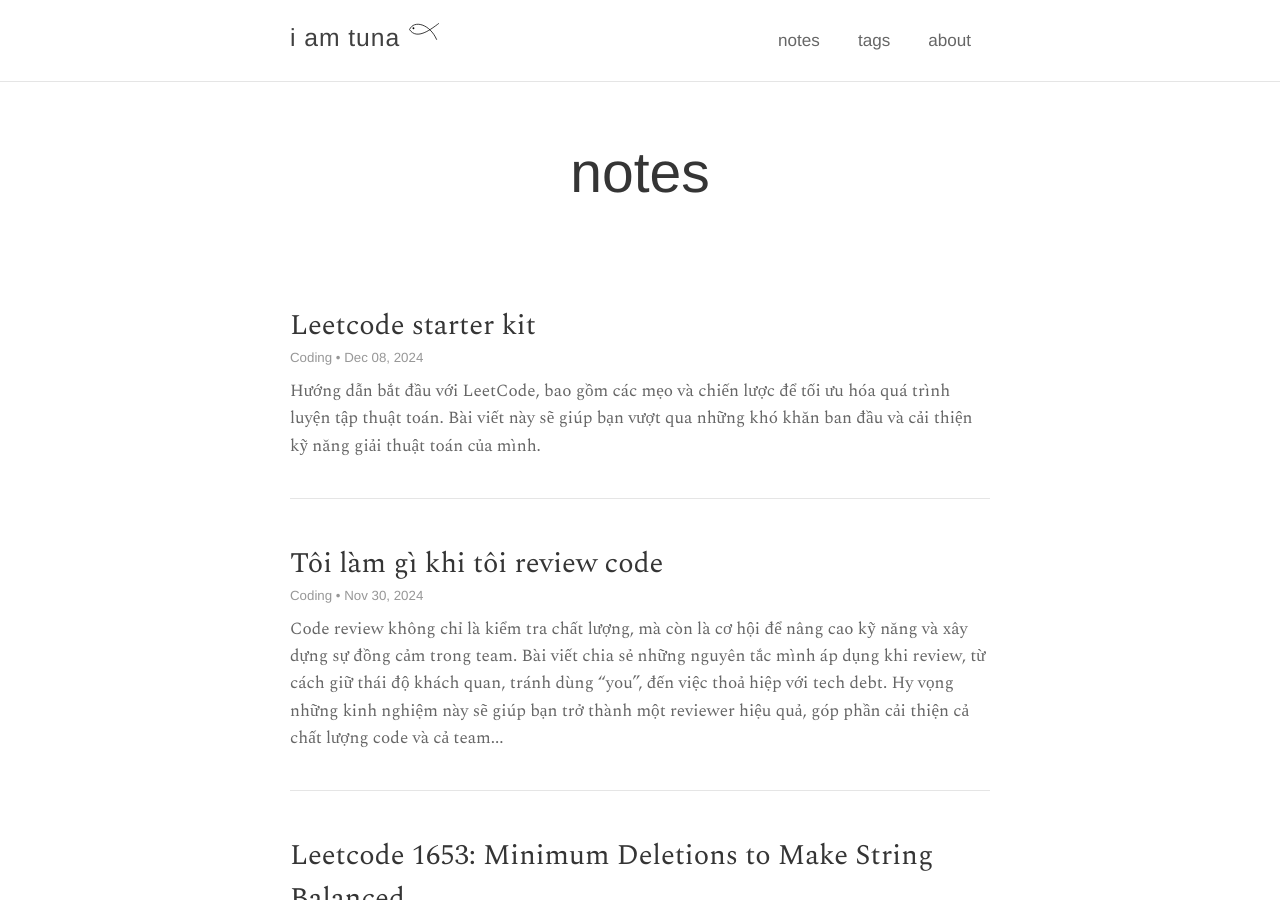
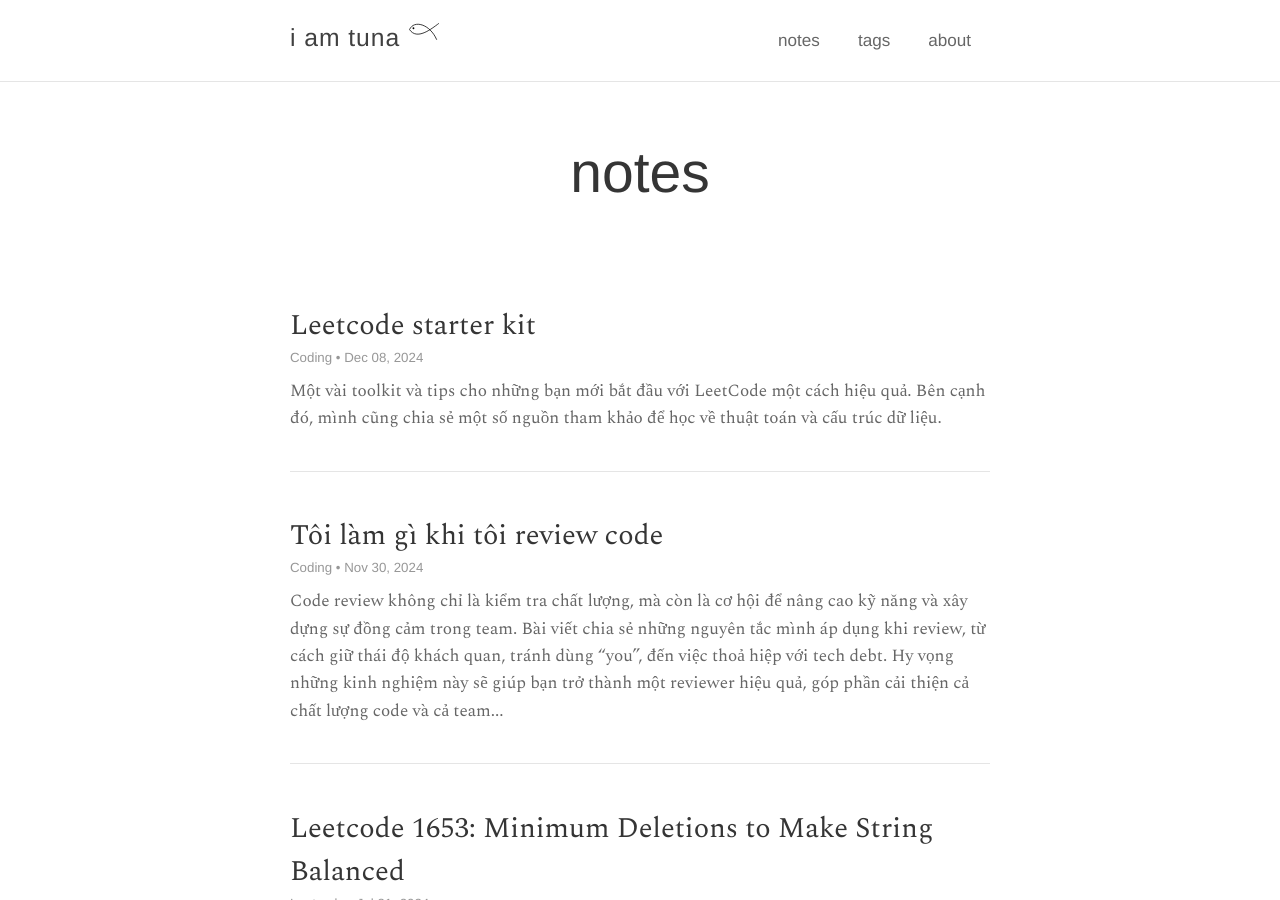
Before and after one commit to tuanchauict/iamtuna.org, a Jekyll site: the page built from docs/index.html, in a window 1280 px wide and 900 px high. Built offline with Jekyll 4.4.1, drawn with Linux system fonts in a browser that asks for light colours; the list of posts is cut into pages by our own code; some of the changed lines change nothing that is shown.

Commit message:
Update daily

````diff
--- a/docs/_posts/2024-12-08-Leetcode-starter-kit.md
+++ b/docs/_posts/2024-12-08-Leetcode-starter-kit.md
@@ -6,7 +6,7 @@
 category: Coding
 tags: leetcode vietnamese
 custom_excerpt: |
-  Hướng dẫn bắt đầu với LeetCode, bao gồm các mẹo và chiến lược để tối ưu hóa quá trình luyện tập thuật toán. Bài viết này sẽ giúp bạn vượt qua những khó khăn ban đầu và cải thiện kỹ năng giải thuật toán của mình.
+  Một vài toolkit và tips cho những bạn mới bắt đầu với LeetCode một cách hiệu quả. Bên cạnh đó, mình cũng chia sẻ một số nguồn tham khảo để học về thuật toán và cấu trúc dữ liệu.
 excerpt_separator: <!--more-->
 sticky: false
 hidden: false
@@ -24,7 +24,7 @@
 - Giải theo chủ đề.
 - Làm bài daily để duy trì thói quen và động lực.
 
-Nếu bạn nóng lòng xem danh sách về các tài liệu học Cấu trúc dữ liệu và giải thuật, hãy chuyển tới [Các nguồn tham khảo để học về DS&A](#các-nguồn-tham-khảo-để-học-về-dsa)
+Nếu bạn nóng lòng xem danh sách về các tài liệu học Cấu trúc dữ liệu và giải thuật, hãy chuyển tới [Các nguồn tham khảo để học về DS&A](#dsa-resources)
 
 ## Giới thiệu
 
@@ -52,16 +52,16 @@
 ## 1. Lúc nào thì nên bắt đầu Leetcode?
 Câu trả lời ngắn gọn là **bây giờ**.
 
-Tuy nhiên, **_nếu bạn chưa từng học về DS&A, hãy học một khoá về DS&A trước khi bắt đầu làm LeetCode_**. Điều này sẽ giúp bạn có cái nhìn tổng quan về các thuật toán và cấu trúc dữ liệu, giúp bạn dễ dàng hơn khi tiếp cận các bài toán phức tạp hơn cũng như có thể đọc hiểu được các lời giải từ các bài viết trên mạng.
+Tuy nhiên, **_nếu bạn chưa từng học về **Data Structures & Algorithms (DS&A)**, hãy học một khoá về DS&A trước khi bắt đầu làm LeetCode_**. Điều này sẽ giúp bạn có cái nhìn tổng quan về các thuật toán và cấu trúc dữ liệu, giúp bạn dễ dàng hơn khi tiếp cận các bài toán phức tạp hơn cũng như có thể đọc hiểu được các lời giải từ các bài viết trên mạng.
 
-Nếu bạn ít khi phải giải quyết vấn đề bằng một thuật toán nào đó, khả năng bạn sẽ mất cảm giác về việc sử dụng thuật toán, các cấu trúc dữ liệu phức tạp ngoài `ArrayList` hoặc `HashMap`. Bắt đầu sớm sẽ giúp bạn lấy lại cảm giác và xây dựng được một **mental model** về các thuật toán và cấu trúc dữ liệu cần thiết để giải các bài khó hơn hoặc áp dụng được vào công việc hằng ngày.
+Nếu bạn ít khi phải giải quyết vấn đề bằng một thuật toán nào đó, khả năng bạn sẽ mất cảm giác về việc sử dụng thuật toán, các cấu trúc dữ liệu phức tạp ngoài `ArrayList` hoặc `HashMap`. Bắt đầu sớm sẽ giúp bạn lấy lại cảm giác và xây dựng được một **_[mental model][mental-model]_** về các thuật toán và cấu trúc dữ liệu cần thiết để giải các bài khó hơn hoặc áp dụng được vào công việc hằng ngày.
 
-Không cần phải phân vân liệu bạn có cần học lại các khóa về **Data Structures & Algorithms (DS&A)** trước hay không. Chỉ cần **bắt đầu**, và khi gặp phải một bài toán cần một giải thuật cụ thể, lúc đó bạn có thể tìm hiểu tài liệu liên quan. Phương pháp tiếp cận tuần tự sẽ giúp bạn học nhanh hơn và thực hành hiệu quả hơn. Công thức của mình là:
+Với các bạn đã học DS&A, không cần phải phân vân liệu bạn có cần học lại DS&A trước hay không, chỉ cần **bắt đầu**. Khi gặp phải một bài toán cần một giải thuật cụ thể, lúc đó hãy tham khảo các tài liệu liên quan (xem [các nguồn tham khảo](#dsa-resources)). Phương pháp tiếp cận vừa làm vừa ôn / học này sẽ đơn giản và có hướng đi rõ ràng hơn việc học lý thuyết thuần rồi mới bắt tay vào làm bài tập. Công thức của mình là:
 1. Làm LeetCode.
 2. Gặp câu không giải được.
 3. Xem lời giải.
 4. Tìm hiểu các giải thuật và cấu trúc dữ liệu liên quan.
-5. Giải các câu liên quan để củng cố.
+5. Giải các bài liên quan để củng cố.
 
 Tuy nhiên, để tránh nản lòng, bạn **không nên chọn một câu ngẫu nhiên để làm bài đầu tiên.** Nếu câu LeetCode đầu tiên của bạn yêu cầu đến những khái niệm khó như **Dynamic Programming**, **LinkedList**, hay **Binary Tree**, bạn sẽ dễ cảm thấy bế tắc. Vì vậy, hãy bắt đầu với những câu cơ bản, dễ hiểu để xây dựng nền tảng.
 
@@ -72,11 +72,12 @@
 4. **[Best Time to Buy and Sell Stock][best-time]** (Easy - Array): Một bài cơ bản để hiểu cách tìm giá trị tối ưu với một vòng lặp đơn.
 5. **[Valid Parentheses][valid-parent]** (Easy - Stack): Một bài tập phổ biến để làm quen với cấu trúc dữ liệu Stack.
 
-  [two-sum]: https://leetcode.com/problems/two-sum/
-  [reverse-string]: https://leetcode.com/problems/reverse-string/
-  [merge-lists]: https://leetcode.com/problems/merge-two-sorted-lists/
-  [best-time]: https://leetcode.com/problems/best-time-to-buy-and-sell-stock/
-  [valid-parent]: https://leetcode.com/problems/valid-parentheses/
+[mental-model]: https://en.wikipedia.org/wiki/Mental_model
+[two-sum]: https://leetcode.com/problems/two-sum/
+[reverse-string]: https://leetcode.com/problems/reverse-string/
+[merge-lists]: https://leetcode.com/problems/merge-two-sorted-lists/
+[best-time]: https://leetcode.com/problems/best-time-to-buy-and-sell-stock/
+[valid-parent]: https://leetcode.com/problems/valid-parentheses/
 
 Bắt đầu với những bài như thế này không chỉ giúp bạn làm quen với nền tảng LeetCode mà còn mang lại cảm giác thành công, từ đó tăng thêm động lực để tiếp tục hành trình.
 
@@ -119,24 +120,25 @@
 - `math`: Hỗ trợ các hàm toán học cơ bản như `gcd, factorial, sqrt, v.v`.
 
 **_3. Code block by indent_**
-Một điều ít khi được để ý việc dùng indent (4-space) để định nghĩa các code block thay vì các cặp `{...}` hay `begin...end` trong Pascal thực sự hữu ích, nhất là trong phỏng vấn khi dùng bảng vì nó giúp code ngắn gọn và tiết kiệm không gian rất nhiều.
+
+Một điều ít khi được để ý là việc dùng indent (4-space) để định nghĩa các code block thay vì các cặp `{...}` hay `begin...end` trong Pascal thực sự hữu ích, nhất là trong phỏng vấn khi dùng bảng vì nó giúp code ngắn gọn và tiết kiệm không gian rất nhiều.
 
 Ví dụ, khi phải viết 2 vòng lặp lồng nhau:
 
 - Với Java hoặc C++:
 ```java
-for (int i = 0; i < n; i++) {
-    for (int j = 0; j < m; j++) {
-        // ...
-    }
-}
+1 for (int i = 0; i < n; i++) {
+2     for (int j = 0; j < m; j++) {
+3         // ...
+4     }
+5 }
 ```
 
 - Với Python:
 ```python
-for i in range(n):
-    for j in range(m):
-        # ...
+1 for i in range(n):
+2     for j in range(m):
+3         # ...
 ```
 
 
@@ -151,15 +153,15 @@
 - **Medium**: Dưới 30 phút.
 - **Hard**: Dưới 60 phút.
 
-Nếu vượt quá thời gian mà vẫn chưa tìm ra lời giải tối ưu, mình sẽ xem hướng dẫn hoặc lời giải để học hỏi cách tiếp cận. Sau đó, mình không vội code và submit ngay, mà để dành bài đó cho ngày hôm sau, nhằm kiểm tra xem mình đã thực sự hiểu và áp dụng được phương pháp hay chưa.
+Nếu vượt quá thời gian mà vẫn chưa tìm ra lời giải, mình sẽ xem hướng dẫn hoặc lời giải để học hỏi cách tiếp cận. Sau đó, mình không vội code và submit ngay, mà để dành bài đó cho ngày hôm sau, nhằm kiểm tra xem mình đã thực sự hiểu và áp dụng được phương pháp hay chưa.
 
-## 4. Hãy note lại
+## 4. Viết note
 Khi giải một bài toán, hãy note lại các thông tin sau:
-- **Intuition**: Từ mô tả bài toán, các giải thuật và cấu trúc dữ liệu có thể dùng để giải bài toán. Các edge cases cần lưu ý.
-- **Time and Space Complexity**: Đánh giá big-0 của lời giải của bạn.
-- Các ghi chú khác, ví dụ, đã sai ở đâu, cần bao nhiêu lần chạy thử, thời gian cần để bạn hoàn thành bài toán, v.v.
+- **Intuition**: Từ mô tả bài toán, suy luận các giải thuật, cấu trúc dữ liệu, hoặc chiến lược có thể dùng để giải bài toán, các edge cases cần lưu ý, v.v.
+- **Time and Space Complexity**: Đánh giá Big-0 của lời giải của bạn.
+- **Các ghi chú khác**, ví dụ, đã sai ở đâu, cần bao nhiêu lần chạy thử, thời gian giải bài, v.v.
 
-Các note này giúp bạn luyện tập thêm việc trao đổi trong quá trình phỏng vấn cũng như xem mình đã mắc lỗi ở đâu và tiến bộ như thế nào qua mỗi bài toán. Dưới đây là form note mình dùng:
+Những ghi chú này giúp bạn luyện tập kỹ năng trao đổi trong quá trình phỏng vấn, cũng như theo dõi lỗi sai và sự tiến bộ của mình qua từng bài toán. Dưới đây là mẫu ghi chú mà mình sử dụng:
 
 ```
 [Hard] 2577. Minimum Time to Visit a Cell In a Grid
@@ -177,24 +179,21 @@
 
 ## 5. Giải theo chủ đề
 
-Sau giai đoạn kickoff, khi bạn đã quen với cách tiếp cận bài toán và làm quen với cú pháp lập trình, đây là lúc chuyển sang giải theo chủ đề. Phương pháp này giúp bạn xây dựng sự tự tin và thành thạo trong việc áp dụng thuật toán cũng như cấu trúc dữ liệu liên quan đến từng loại bài toán cụ thể.
+Sau giai đoạn _kickoff_, khi bạn đã quen với cách tiếp cận bài toán của LeetCode, đây là lúc chuyển sang giải theo chủ đề. Phương pháp này giúp bạn xây dựng sự tự tin và thành thạo trong việc áp dụng thuật toán cũng như cấu trúc dữ liệu liên quan đến từng loại bài toán cụ thể.
 
 #### Tại sao nên giải theo chủ đề?
 
 **_1.	Xây dựng kiến thức có hệ thống_**
 
 Việc tập trung vào từng chủ đề giúp bạn hiểu sâu hơn về thuật toán và cấu trúc dữ liệu liên quan, thay vì chỉ giải rải rác và không có định hướng.
+Luyện tập nhiều bài toán liên quan liên tiếp nhau sẽ giúp bạn hình thành **_mental model_** cho giải thuật và cấu trúc dữ liệu đó hiệu quả hơn.
 
 **_2. Cải thiện khả năng nhận diện bài toán_**
 
 Nhiều bài toán phức tạp thường thuộc các chủ đề quen thuộc. Khi bạn đã thành thạo một chủ đề, bạn sẽ dễ dàng nhận ra giải pháp tiềm năng khi gặp các bài toán tương tự.
 
-**_3.	Tăng hiệu quả ôn tập_**
-
-Khi bạn luyện tập theo nhóm bài liên quan, bạn sẽ dễ nhớ và nắm bắt được mối liên hệ giữa các dạng bài trong cùng một chủ đề, từ đó tối ưu hóa thời gian học tập.
-
 #### Bắt đầu từ đâu?
-Chủ đề đầu tiên mình khuyên bạn luyện tập là [Binary Search][binary-search].
+Chủ đề mình gợi ý bạn nên dùng để bắt đầu là [Binary Search][binary-search].
 
 - Đây là một thuật toán cơ bản nhưng cực kỳ quan trọng. Binary Search không chỉ xuất hiện trong các bài toán trực tiếp mà còn là nền tảng cho nhiều dạng bài phức tạp hơn như tìm kiếm trên không gian câu trả lời (searching on answer space).
 - Một khi bạn hiểu rõ cách hoạt động của Binary Search, bạn sẽ dễ dàng áp dụng nó vào các bài toán như tìm kiếm trên mảng, tối ưu hóa giá trị, hoặc các bài toán liên quan đến đồ thị.
@@ -211,15 +210,20 @@
 
 
 ## 6. Một số toolkit khác
-### Làm bài daily
+#### Làm bài daily
 <img src="/images/2024/12/my-daily-complete.png" width=200/>
 
-Bài LeetCode daily problem đôi khi khó đôi khi dễ, và có cảm giác hơi random, tuy nhiên, làm bài daily có 2 tác dụng là:
-- Giúp bản thân có động lực duy trì. Một khi đã làm được tầm 30 ngày liên tiếp, bạn sẽ không muốn mình bị mất cái streak này.
-- Phát hiện ra những dạng bài mới hoặc những Data Structure hay Algorithm mới. Chính sự hơi random sẽ bổ sung vào kho DS&A của bạn mỗi tuần, phần bù cho việc chỉ giải theo chủ đề như đề cập ở trên.
+LeetCode daily problem đôi lúc khó, đôi lúc dễ, và thường mang tính ngẫu nhiên. Tuy nhiên, làm bài daily mang lại hai lợi ích lớn:
 
-### Hãy dùng IDE khi mới bắt đầu
-Hầu hết chúng ta đều phụ thuộc khá nhiều vào các công cụ hỗ trợ như auto-complete, auto-import, hay thậm chí gần đây là AI để viết code. Chính vì vậy, viết code thẳng lên LeetCode editor thời gian đầu sẽ gặp rất nhiều khó khăn. Bạn sẽ gặp kha khá lỗi sai về cú pháp, thiếu import,... Để tránh các lỗi này, hãy dùng IDE thời gian đầu với một số lượng hạn chế các automation tools, ví dụ, chỉ cho auto-import hoạt động, auto-complete và AI sẽ dc tắt. Mình dùng **[VS Code - Insiders][vscode-insiders]** (phiên bản early release của VS Code) cho LeetCode và cấu hình mặc định tắt hết tất cả các tool automation đi.
+- **_Duy trì động lực_**: Khi bạn đã làm liên tục trong 30 ngày, streak này sẽ trở thành động lực để bạn không bỏ cuộc, tạo thói quen luyện tập đều đặn.
+- **_Mở rộng kiến thức_**: Sự ngẫu nhiên của daily problem giúp bạn tiếp cận các dạng bài mới hoặc học thêm về các Data Structure và Algorithm mà bạn chưa từng gặp, bổ sung thêm vào kỹ năng của mình và cân bằng với việc luyện tập theo chủ đề.
+
+![My badges](/images/2024/12/badges.png)
+
+#### Hãy dùng IDE khi mới bắt đầu
+Hầu hết chúng ta đều phụ thuộc khá nhiều vào các công cụ hỗ trợ như _auto-complete_, _auto-import_, hay thậm chí gần đây là AI để viết code. Chính vì vậy, Việc viết trực tiếp trên LeetCode editor có thể khiến bạn gặp khó khăn, đặc biệt với các lỗi như sai cú pháp, thiếu import,…
+
+Để tránh những rào cản ban đầu này, hãy dùng IDE khi luyện tập, với các công cụ tự động hóa được giới hạn hợp lý. Ví dụ, chỉ bật _auto-import_ và tắt _auto-complete_ cùng AI để rèn luyện khả năng viết code thủ công. Cá nhân mình dùng **[VS Code - Insiders][vscode-insiders]** (phiên bản early release của VS Code) cho LeetCode và cấu hình mặc định tắt hết tất cả các tool automation đi.
 
 Ngoài ra, việc debug trên local vẫn tiện hơn so với việc dùng LeetCode run, nhất là khi code của bạn rơi vào vòng lặp vô hạn.
 
@@ -228,17 +232,35 @@
 [vscode-insiders]: https://code.visualstudio.com/insiders/
 [letcode]: https://iamtuna.org/2019-01-05/lets-code-with-leetcode
 
-### Hướng tới việc 1 hit 1 ~~kill~~ accept
-Điều này hàm ý bạn có một giai đoạn phân tích và test các phân tích của mình trước khi viết code. Đừng vội vàng viết code ngay khi đọc xong đề, hãy đảm bảo bạn đã hiểu rõ yêu cầu và cách tiếp cận bài toán. Một khi bạn đã viết code, hãy test kỹ trước khi submit.
+#### Hướng tới việc 1 hit 1 ~~kill~~ accepted
+Điều này hàm ý bạn có một giai đoạn phân tích và test các phân tích của mình trước khi viết code.
+
+Đừng vội vàng viết code ngay khi đọc xong đề, hãy đảm bảo bạn đã hiểu rõ yêu cầu và cách tiếp cận bài toán. Một khi bạn đã viết code, hãy **_tự chạy tay_** trước khi nhấn **`Run`** và test kỹ trước khi **`Submit`**.
+
 Đây là cách hiệu quả để luyện tập cho việc viết code trong môi trường phỏng vấn.
 
+#### Đặt giới hạn số dòng code cho lời giải
+Mình đặt giới hạn trên cho một bài giải thông thường là **20 LOC** (cho Python), trừ các bài toán cần hiện thực thêm các helper hoặc cấu trúc dữ liệu hỗ trợ (ví dụ Segment Tree, Trie, v.v).
+
+Khi code bị dài không cần thiết, có 2 khả năng xảy ra:
+- Dùng sai cách tiếp cận, hoặc không tối ưu.
+- Thêm hacky code để pass các test case.
+
+#### Cố gắng đạt được `P50` trở lên
+Thông thường, nếu lựa chọn đúng cấu trúc dữ liệu và giải thuật, code của bạn sẽ đạt được P50 (beats 50% submission) về thời gian chạy. Khi chưa đạt được, hãy thử suy nghĩ thêm hoặc tham khảo các lời giải tối ưu hơn để cải thiện.
+
+![Sample about P74](/images/2024/12/p74-daily.png)
+
 ## Các nguồn tham khảo để học về DS&A
+{: #dsa-resources }
+
+![alt text](/images/2024/12/algo-books.png)
 
 #### Sách
-- **[Algorithm Design Manual](http://www.algorist.com/)**: Một cuốn sách khác về thuật toán và cấu trúc dữ liệu, được viết bởi Steven S. Skiena. Theo đánh giá của mình thì cuốn này phù hợp hơn với người đã đi làm và muốn cải thiện kỹ năng thuật toán.
+- **[The Algorithm Design Manual](http://www.algorist.com/)**: Một cuốn sách khác về thuật toán và cấu trúc dữ liệu, được viết bởi Steven S. Skiena. Theo đánh giá của mình thì cuốn này phù hợp hơn với người đã đi làm và muốn cải thiện kỹ năng thuật toán.
 - **[Algorithms (4th Edition)][algorithms-book]**: Một trong những cuốn sách nền tảng về thuật toán và cấu trúc dữ liệu.
 - **[Introduction to Algorithms (3rd Edition)][clrs-book]**: Một cuốn sách khác về thuật toán và cấu trúc dữ liệu, thường được dùng trong các khóa học về DS&A.
-- **[Giải thuật và lập trình][vietnamese-books]**: Một cuốn sách tiếng Việt về thuật toán và lập trình của thầy Lê Minh Hoàng.
+- **[Giải thuật và lập trình][vietnamese-books]**: Một cuốn sách tiếng Việt về thuật toán và lập trình của thầy Lê Minh Hoàng thường được dùng trong luyện tập cho CP.
 - **[Các tài liệu tiếng Việt khác][vietnamese-books]**: Một số tài liệu tiếng Việt khác về thuật toán và lập trình được liệt kê và tổng hợp trên VNOI Wiki.
 
 [algorithms-book]: https://algs4.cs.princeton.edu/home/
@@ -250,12 +272,13 @@
 
 **Text-based**:
 - [The Algorithms](https://the-algorithms.com/)
-- [William Fiset's Algorithms Repository](https://github.com/williamfiset/Algorithms)
 - [Liu Zheng Lai's Algorithm GitBook](https://liuzhenglaichn.gitbook.io/algorithm)
 - [Codeforces Blog](https://codeforces.com/blog/entry/13529)
-- [VNOI Wiki (tiếng việt)](https://wiki.vnoi.info/)
+- [VNOI Wiki](https://wiki.vnoi.info/) (tiếng việt)
 - [CP Algorithms](https://cp-algorithms.com/)
 
 **YouTube channels**:
 - [William Fiset](https://www.youtube.com/@WilliamFiset-videos)
 - [Stable Sort](https://www.youtube.com/@stablesort)
+
+Ngoài các nguồn trên, bạn có thể dễ dàng tìm thấy các nguồn khác, course,... phù hợp với mình bằng Google hoặc hỏi ChatGPT.
````
Also changed, not shown: docs/images/2024/12/badges.png (added), docs/images/2024/12/p74-daily.png (added), 1 other file.
